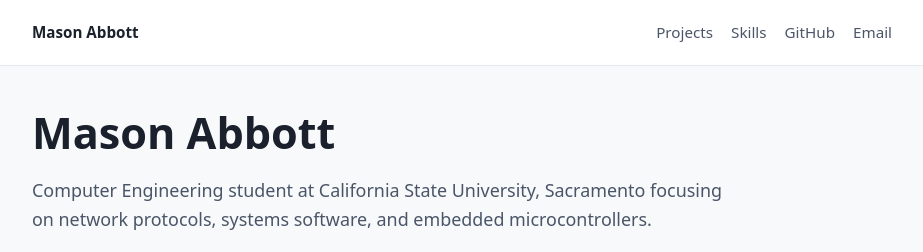
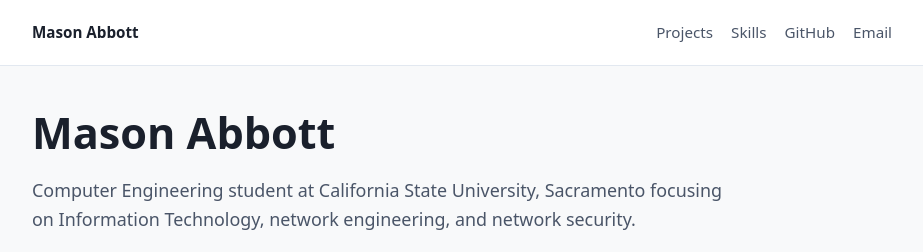
Before and after one commit to Mason-Abbott/Mason-Abbott.github.io, a plain HTML site: page index.html in a window 1280 px wide. Shown: the top 252 px of the page, without its empty margins (178-1101 px from the left). Drawn offline with Linux system fonts and the light colour scheme.

Commit message:
Update focus areas to IT, network engineering, and network security

```diff
--- a/index.html
+++ b/index.html
@@ -25,7 +25,7 @@
     <section>
       <h1>Mason Abbott</h1>
       <p class="lead">
-        Computer Engineering student at California State University, Sacramento focusing on network protocols, systems software, and embedded microcontrollers.
+        Computer Engineering student at California State University, Sacramento focusing on Information Technology, network engineering, and network security.
       </p>
       <div class="actions">
         <a class="btn primary" href="#projects">Read Case Studies</a>
```
